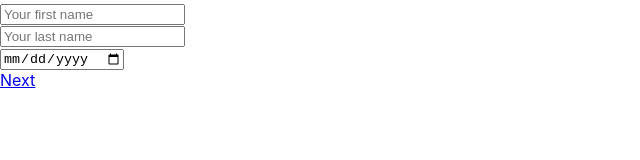
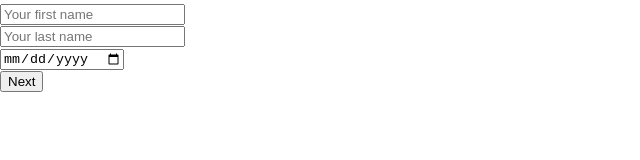
Before and after one commit to ihabAbadi/formationM2iDotNet, a React (Create React App) app in the folder coursReact/exercices-navigation/: page / in a window 1280 px wide. Shown: the part 128-288 px from the top of the page, without its empty margins (0-640 px from the left). Built offline with nearby package versions, Linux system fonts and the light colour scheme; the HTML template or start-up script is replaced by a standard one.

Commit message:
correction avec gestion des etapes

```diff
--- a/coursReact/exercices-navigation/src/MultiStepForm/BasicInformation.js
+++ b/coursReact/exercices-navigation/src/MultiStepForm/BasicInformation.js
@@ -1,9 +1,11 @@
 import React, { Component } from "react"
-import {Link} from "react-router-dom"
+import {Link, withRouter} from "react-router-dom"
 import {JobService} from "./../services/JobService"
 
-export class BasicInformation extends Component{
-
+class BasicInformation extends Component{
+    constructor(props) {
+        super(props)
+    }
     changeField = (e) => {
         JobService.dataContact[e.target.name] = e.target.value
     }
@@ -23,9 +25,14 @@ export class BasicInformation extends Component{
                     <input type="date" onChange={this.changeField} name="birthDay" defaultValue={JobService.dataContact.birthDay} className="form-control" placeholder='Your birth day' />
                 </div>
                 <div className='row m-1'>
-                    <Link to='/step2' className='col offset-6 btn form-control btn-primary'>Next</Link>
+                    <button onClick={() => {
+                        JobService.etape = 1
+                        this.props.history.push('/step2')
+                    }} className='col offset-6 btn form-control btn-primary'>Next</button>
                 </div>
             </div>
         )
     }
 }
+
+export default withRouter(BasicInformation)
--- a/coursReact/exercices-navigation/src/MultiStepForm/ContactDetail.js
+++ b/coursReact/exercices-navigation/src/MultiStepForm/ContactDetail.js
@@ -1,9 +1,14 @@
 import React, { Component } from "react"
-import {Link} from "react-router-dom"
+import {Link, withRouter} from "react-router-dom"
 import {JobService} from "./../services/JobService"
 
-export class ContactDetail extends Component {
-
+class ContactDetail extends Component {
+    constructor(props) {
+        super(props)
+        if(JobService.etape != 1) {
+            this.props.history.push('/')
+        }
+    }
     changeField = (e) => {
         JobService.dataContact[e.target.name] = e.target.value
     }
@@ -23,9 +28,14 @@ export class ContactDetail extends Component {
             </div>
             <div className='row m-1'>
                 <Link to='/' className='col btn form-control btn-secondary'>Previous</Link>
-                <Link to='/step3' className='col btn form-control btn-primary'>Next</Link>
+                <button onClick={() => {
+                    JobService.etape = 2
+                    this.props.history.push('/step3')
+                }}  className='col btn form-control btn-primary'>Next</button>
             </div>
         </div>
         )
     }
 }
+
+export default withRouter(ContactDetail)
--- a/coursReact/exercices-navigation/src/MultiStepForm/Home.js
+++ b/coursReact/exercices-navigation/src/MultiStepForm/Home.js
@@ -1,7 +1,7 @@
 import React, { Component } from "react"
 import {BrowserRouter, Route, Switch} from "react-router-dom"
-import { BasicInformation } from "./BasicInformation"
-import { ContactDetail } from "./ContactDetail"
+import  BasicInformation from "./BasicInformation"
+import  ContactDetail  from "./ContactDetail"
 import  JobPreferences  from "./JobPreferences"
 import { Confirmation } from "./Confirmation"
 export class Home extends Component {
--- a/coursReact/exercices-navigation/src/MultiStepForm/JobPreferences.js
+++ b/coursReact/exercices-navigation/src/MultiStepForm/JobPreferences.js
@@ -5,6 +5,9 @@ import {JobService} from "./../services/JobService"
 class JobPreferences extends Component {
     constructor(props) {
         super(props)
+        if(JobService.etape != 2) {
+            this.props.history.push('/step2')
+        }
 
     }
     changeField = (e) => {
@@ -15,6 +18,7 @@ class JobPreferences extends Component {
         JobService.data.push(JobService.dataContact)
         //La métode rest est déclarée dans le Ficher service JobService, elle permet de reset l'objet dataContact dans le service
         JobService.reset()
+        JobService.etape = 0
         //L'objet history est ajouté par lafonction withRouter, il permet d'utiliser la méthode push pour naviguer entre les composants de notre BrowserRouter
         this.props.history.push('/confirm')
     }
--- a/coursReact/exercices-navigation/src/services/JobService.js
+++ b/coursReact/exercices-navigation/src/services/JobService.js
@@ -24,4 +24,6 @@ export class JobService {
             industryLike: ''
         }
     }
+
+    static etape = 0
 }
```
